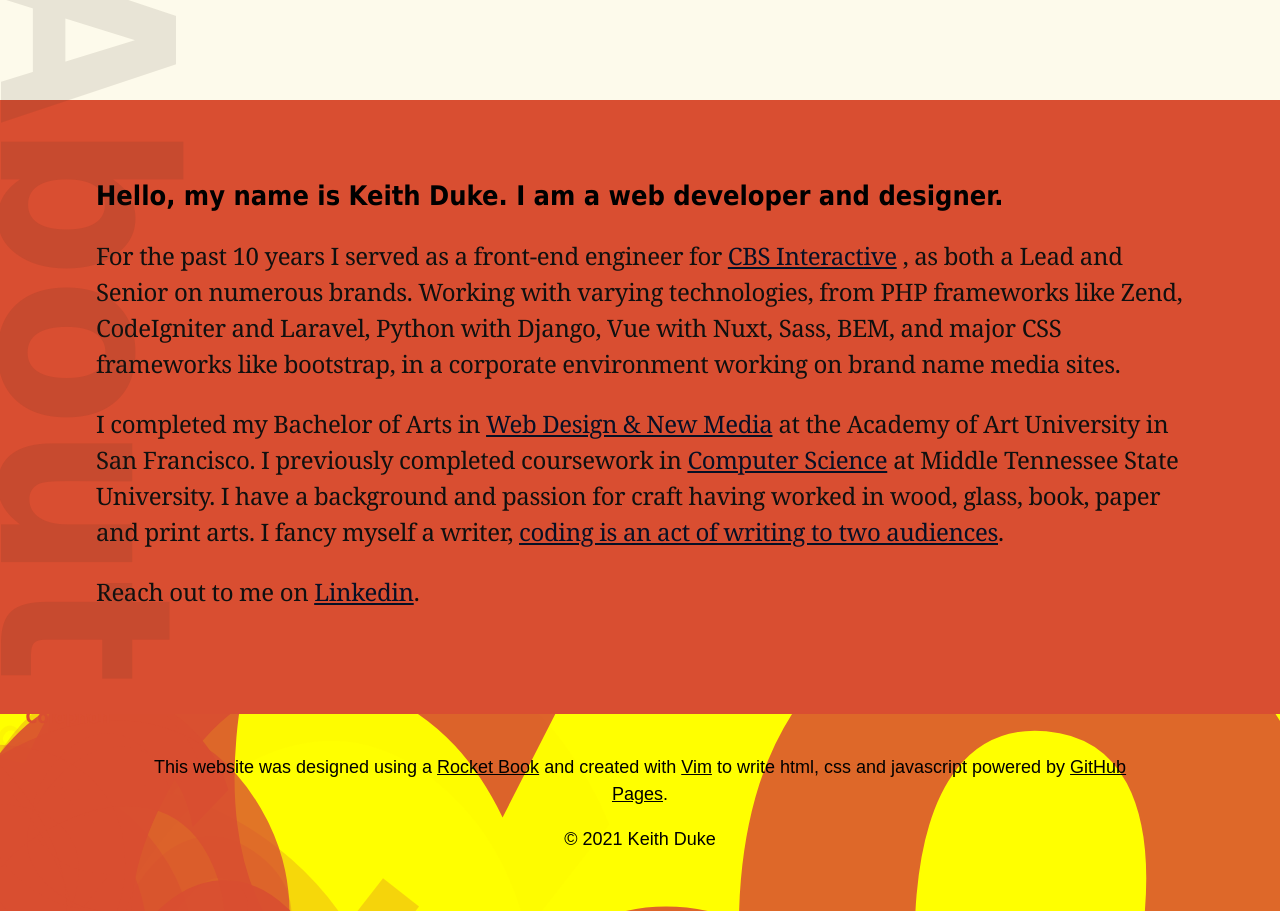
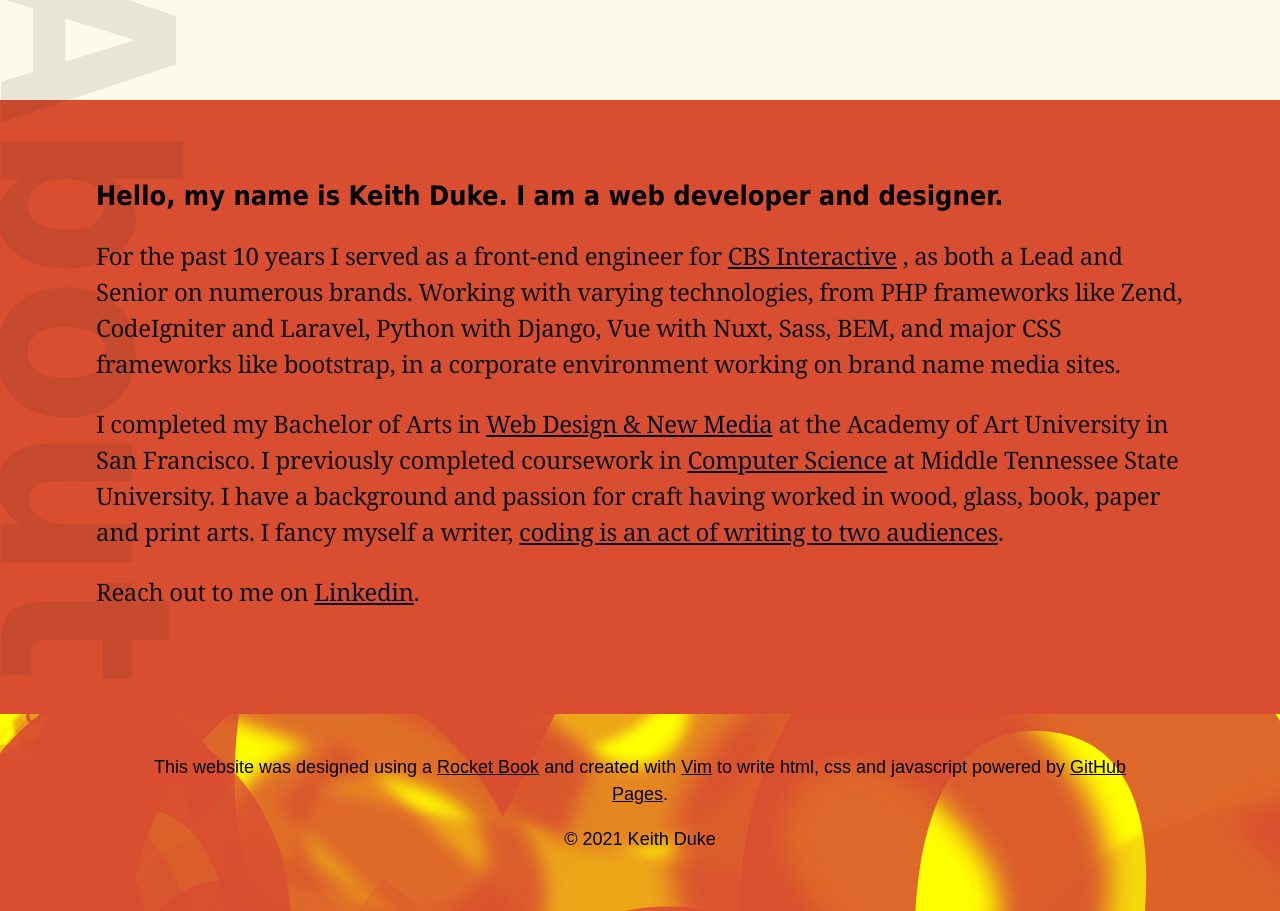
Before and after one commit to keithduke/keithduke.github.io, a plain HTML site: page index.html in a window 1280 px wide. Shown: the part 700-1611 px from the top of the page. Drawn offline with Linux system fonts and the light colour scheme.

Commit message:
Add text blur to jitter

```diff
--- a/index.html
+++ b/index.html
@@ -171,6 +171,7 @@
         color: rgba(217, 78, 49);
         top: 0;
         transform-origin: left;
+        text-shadow: 1px 1px 2px rgba(217, 78, 49);
       }
       .jitter, .jittery {
         text-rendering: optimizeLegibility;
@@ -237,6 +238,7 @@
           let c = Math.random();
           textClone.style.transform = 'rotate(' + a + 'deg) scale('+ b +')';
           textClone.style.opacity = c;
+          textClone.style.textShadow = `${a}px ${b}px ${c}px rgba(217, 78, 49)`;
         }
         console.log('Colophon text effect complete.');
 
```
